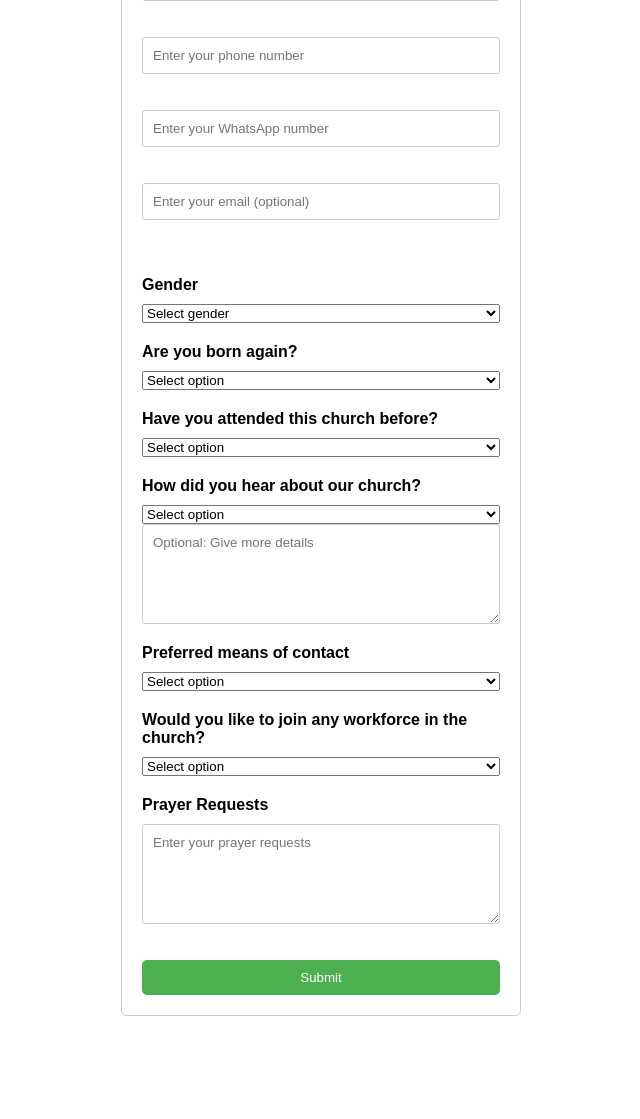
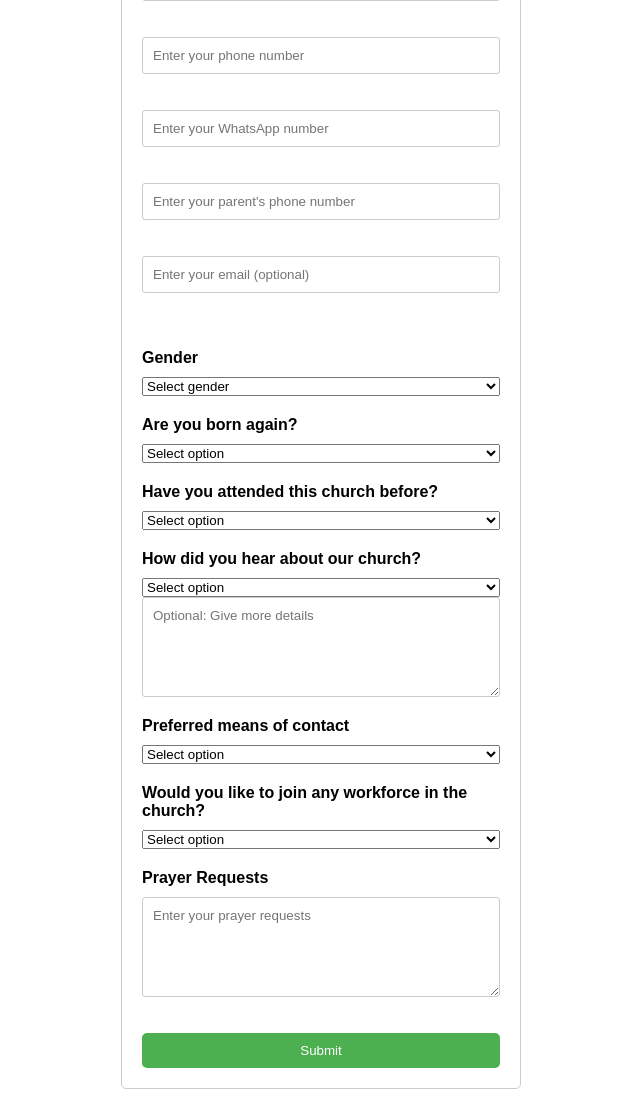
Before and after one commit to myGod25/Church-form, a Flask app: page / in a window 1280 px wide. Shown: the part 482-1601 px from the top of the page, without its empty margins (319-959 px from the left). Before the commit the page ends 1498 px from the top, so only its background shows below. Run offline with Flask 3, Linux system fonts and the light colour scheme; some libraries are stand-ins or nearby versions.

Commit message:
parent added

```diff
--- a/app.py
+++ b/app.py
@@ -33,13 +33,15 @@ def init_db():
     preferred_contact TEXT,
     workforce_interest TEXT,
     prayer_requests TEXT,
-    heard_about_us_detail TEXT
+    heard_about_us_detail TEXT,
+    parent_number TEXT
  )
     """)
 
     cursor.execute("""
         ALTER TABLE members
         ADD COLUMN IF NOT EXISTS heard_about_us_detail TEXT;
+        ADD COLUMN IF NOT EXISTS parent_number TEXT;
     """)
 
     conn.commit()
@@ -67,7 +69,7 @@ def submit():
     workforce_interest = request.form.get("workforce_interest")
     prayer_requests = request.form.get("prayer_requests")
     heard_about_us_detail = request.form.get("heard_about_us_detail")
-
+    parent_number = request.form.get("parent_number")
     conn = psycopg2.connect(DATABASE_URL)
     cursor = conn.cursor()
 
@@ -76,9 +78,9 @@ def submit():
     INSERT INTO members (
         name, age, phone, whatsapp, email,
         gender, born_again, previous_attendance,
-        heard_about_us, preferred_contact, workforce_interest, prayer_requests,heard_about_us_detail
+        heard_about_us, preferred_contact, workforce_interest, prayer_requests,heard_about_us_detail, parent_number
     )
-    VALUES (%s, %s, %s, %s, %s, %s, %s, %s, %s, %s, %s, %s, %s)
+    VALUES (%s, %s, %s, %s, %s, %s, %s, %s, %s, %s, %s, %s, %s, %s)
 """,
         (
             name,
@@ -93,7 +95,8 @@ def submit():
             preferred_contact,
             workforce_interest,
             prayer_requests,
-            heard_about_us_detail
+            heard_about_us_detail,
+            parent_number
         )
     )
     conn.commit()
--- a/templates/index.html
+++ b/templates/index.html
@@ -30,14 +30,14 @@
         name="name"
         placeholder="Enter your full name"
         required
-      /><br /><br />
+      /><br/><br/>
       <input
         type="number"
         id="age"
         name="age"
         placeholder="Enter your age"
         required
-      /><br /><br />
+      /><br/><br/>
       <input
         type="tel"
         id="phone_number"
@@ -45,7 +45,7 @@
         pattern="[0-9]{11}"
         placeholder="Enter your phone number"
         required
-      /><br /><br />
+      /><br/><br/>
       <input
         type="tel"
         id="whatsapp_number"
@@ -53,13 +53,21 @@
         pattern="[0-9]{11}"
         placeholder="Enter your WhatsApp number"
         required
-      /><br /><br />
+      /><br/><br/>
+      <input
+        type="tel"
+        id="parent_number"
+        name="parent_number"
+        pattern="[0-9]{11}"
+        placeholder="Enter your parent's phone number"
+        required
+      /><br/><br/>
       <input
         type="email"
         id="email"
         name="email"
         placeholder="Enter your email (optional)"
-      /><br /><br />
+      /><br/><br/>
       <h4>Gender</h4>
       <select name="gender" required>
         <option value="">Select gender</option>
```
